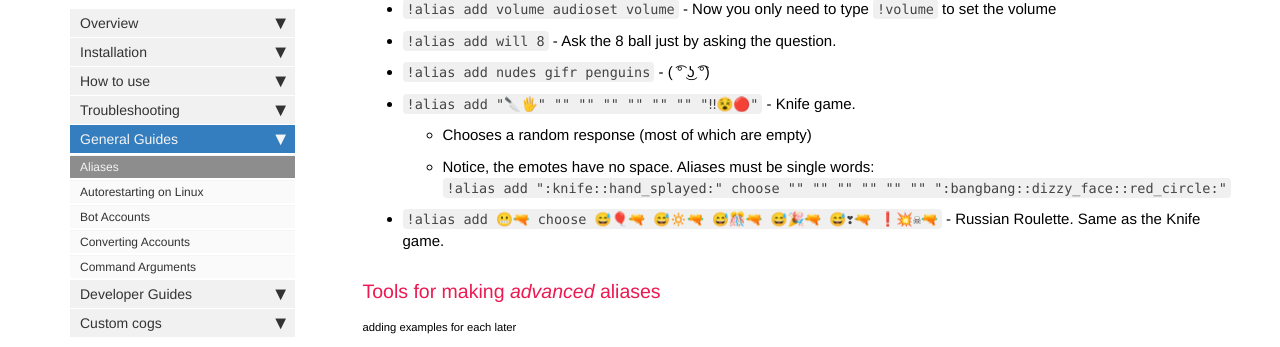
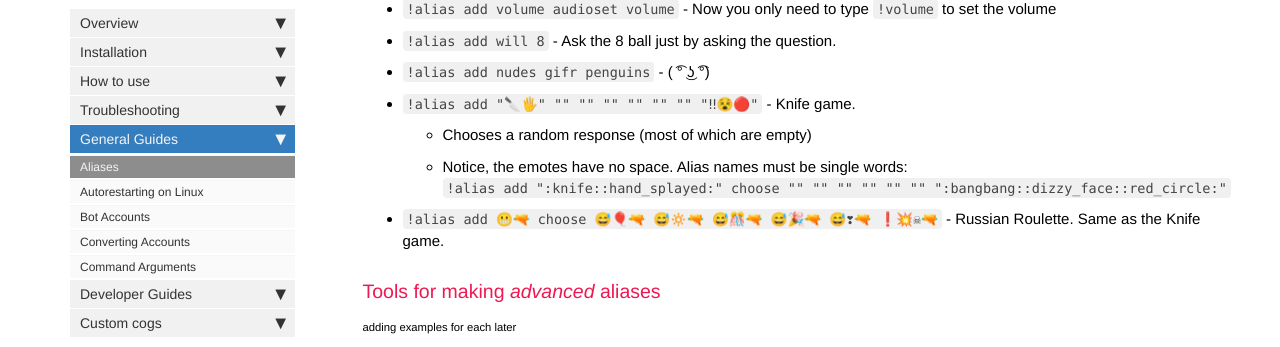
Before and after one commit to Twentysix26/Red-Docs, a Jekyll site: the page built from red/red_guide_aliases.md, in a window 1280 px wide and 900 px high, scrolled down 925 px. Shown: the part 102-449 px from the top of the window. Built offline with Jekyll 4.4.1, drawn with Linux system fonts in a browser that asks for light colours; nearby versions of some CDN libraries; comment, search, counter and statistics services are not loaded.

Commit message:
clarification

```diff
--- a/red/red_guide_aliases.md
+++ b/red/red_guide_aliases.md
@@ -40,7 +40,7 @@ You can use the command inputs like normal
 * `!alias add nudes gifr penguins` - ( ͡° ͜ʖ ͡°)
 * `!alias add "🔪🖐" "" "" "" "" "" "" "‼😵🔴"` - Knife game.
     * Chooses a random response (most of which are empty)
-    * Notice, the emotes have no space. Aliases must be single words: `!alias add ":knife::hand_splayed:" choose "" "" "" "" "" "" ":bangbang::dizzy_face::red_circle:"`
+    * Notice, the emotes have no space. Alias names must be single words: `!alias add ":knife::hand_splayed:" choose "" "" "" "" "" "" ":bangbang::dizzy_face::red_circle:"`
 * `!alias add 😬🔫 choose 😅🎈🔫  😅🔅🔫 😅🎊🔫 😅🎉🔫 😅❣🔫 ❗💥☠🔫` - Russian Roulette. Same as the Knife game.
 
 ### Tools for making *advanced* aliases
```
